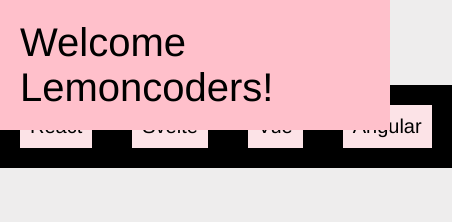
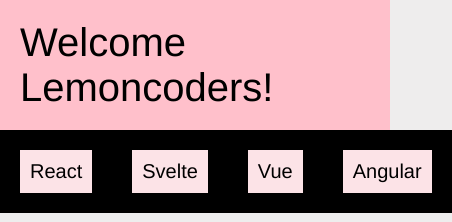
Before and after one commit to aartinw/MasterFrontEndXVIII, a plain HTML site: page 01Layout/EXTRA/index.html in a window 390 px wide. Shown: the top 222 px of the page, 452 px wide, since content can reach past the window. Drawn offline with Linux system fonts and the light colour scheme.

Commit message:
cambios con sticky

```diff
--- a/01Layout/EXTRA/index.html
+++ b/01Layout/EXTRA/index.html
@@ -17,7 +17,7 @@
     </header>
 
     <div class="page-container">
-      <nav>
+      <nav class="menu-lateral">
         <div class="menu-container">
           <div class="menu-title">Frameworks</div>
           <ul>
--- a/01Layout/EXTRA/styles.css
+++ b/01Layout/EXTRA/styles.css
@@ -28,16 +28,19 @@
   display: flex;
   flex: 1;
   margin-left: 300px;
+  margin: 0px 40px 0px 40px;
+}
+
+.menu-lateral {
   background-color: black;
-  margin: 0px 40px 0px 40px;
+  height: 100%;
 }
 .menu-container {
   display: grid;
-  position: fixed;
+  position: sticky;
+  top: 0;
   width: 300px;
   align-content: start;
-  height: 100%;
-
   grid-template-columns: 1fr;
 }
 
@@ -67,7 +70,6 @@
   overflow: auto;
   gap: 50px;
   padding: 50px;
-  margin-left: 300px;
   background-color: rgb(238, 237, 237);
   height: 100%;
 }
@@ -131,15 +133,18 @@
     display: flex;
     flex-direction: column;
     flex: 1;
-    margin-top: 100px;
     max-width: 100%;
+    margin: 0;
+  }
+  nav {
+    position: sticky;
+    top: 0;
   }
   .menu-container {
-    position: fixed;
-    top: 85px;
+    position: sticky;
+    top: 0;
     left: 0;
     width: 100%;
-    height: 70px;
     background-color: black;
     z-index: 999;
   }
```
